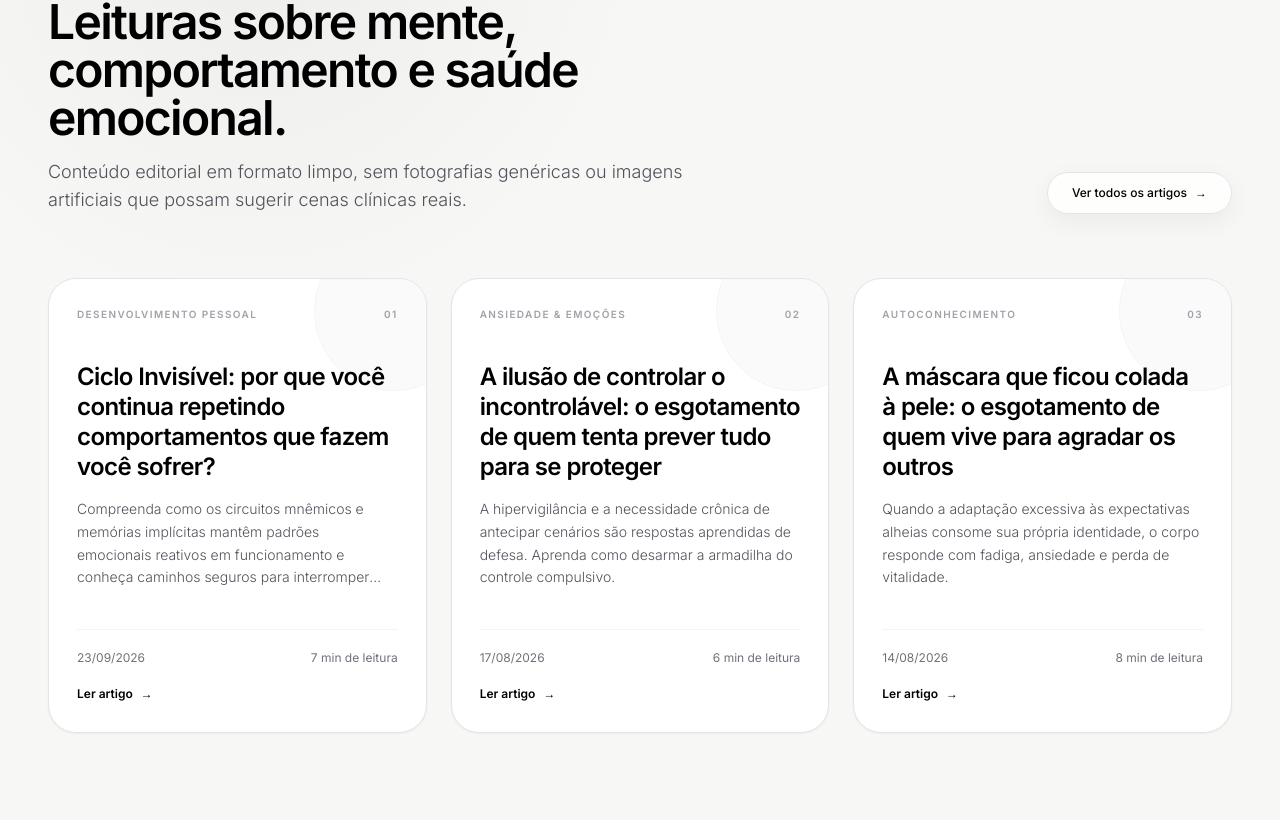
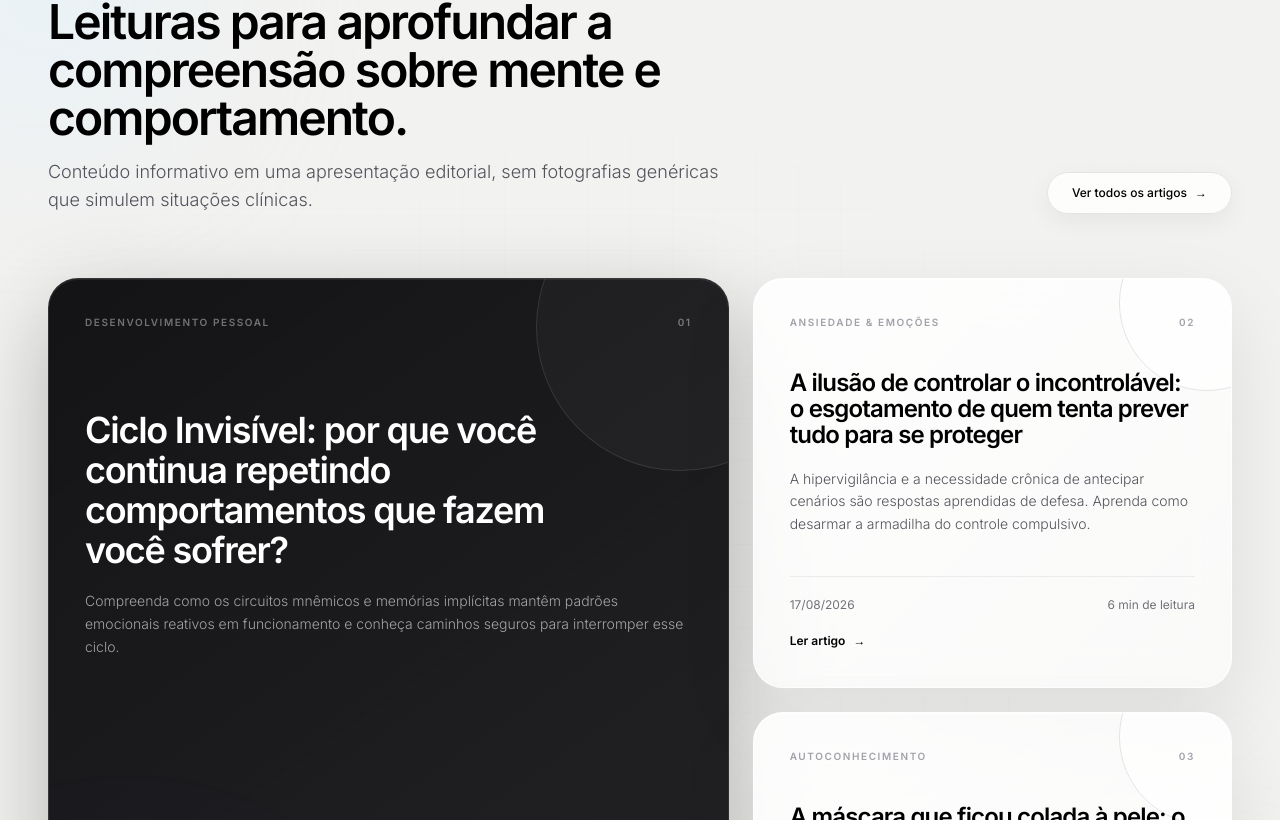
Before and after one commit to RennanLucas/cristiano-avila-site, a Next.js app: page / in a window 1280 px wide. Shown: the part 10060-10880 px from the top of the page. Built offline with nearby package versions, Linux system fonts and the light colour scheme.

Commit message:
design: create asymmetric animated editorial blog

```diff
--- a/src/components/BlogPreview.tsx
+++ b/src/components/BlogPreview.tsx
@@ -8,66 +8,80 @@ export default function BlogPreview() {
   const articles = ARTICLES_DATA.slice(0, 3);
 
   return (
-    <section id="blog" className="relative overflow-hidden bg-[#F7F7F5] py-24 lg:py-32">
-      <div className="pointer-events-none absolute inset-0 bg-[radial-gradient(circle_at_20%_10%,rgba(0,0,0,0.04),transparent_28%)]" />
+    <section id="blog" className="relative overflow-hidden bg-[#F2F2F0] py-24 lg:py-32">
+      <div className="pointer-events-none absolute inset-0 soft-grid opacity-[0.34] [mask-image:radial-gradient(circle_at_center,black,transparent_85%)]" />
+      <div className="aurora-orb absolute -left-20 top-8 h-64 w-64 rounded-full bg-sky-100/60 blur-[90px]" />
+      <div className="aurora-orb aurora-orb-delayed absolute -right-20 bottom-8 h-72 w-72 rounded-full bg-fuchsia-100/45 blur-[95px]" />
+
       <div className="relative z-10 mx-auto max-w-[1400px] px-6 lg:px-12">
-        <div className="mb-16 flex flex-col justify-between gap-6 md:flex-row md:items-end">
+        <motion.div
+          initial={{ opacity: 0, y: 20 }}
+          whileInView={{ opacity: 1, y: 0 }}
+          viewport={{ once: true }}
+          transition={{ duration: 0.6 }}
+          className="mb-16 flex flex-col justify-between gap-6 md:flex-row md:items-end"
+        >
           <div className="max-w-2xl">
-            <span className="text-[10px] font-semibold uppercase tracking-[0.18em] text-zinc-500">Blog & conteúdo</span>
-            <h2 className="mt-4 text-3xl font-semibold tracking-[-0.035em] text-black sm:text-4xl lg:text-5xl">
-              Leituras sobre mente, comportamento e saúde emocional.
+            <span className="editorial-label">Blog & conteúdo</span>
+            <h2 className="mt-4 text-3xl font-semibold tracking-[-0.04em] text-black sm:text-4xl lg:text-5xl">
+              Leituras para aprofundar a compreensão sobre mente e comportamento.
             </h2>
             <p className="mt-4 text-base font-light leading-relaxed text-zinc-600 lg:text-lg">
-              Conteúdo editorial em formato limpo, sem fotografias genéricas ou imagens artificiais que possam sugerir cenas clínicas reais.
+              Conteúdo informativo em uma apresentação editorial, sem fotografias genéricas que simulem situações clínicas.
             </p>
           </div>
 
-          <Link href="/blog" className="btn-outline inline-flex items-center gap-2 text-xs">
-            Ver todos os artigos <span aria-hidden="true">→</span>
-          </Link>
-        </div>
+          <Link href="/blog" className="btn-outline inline-flex items-center gap-2 text-xs">Ver todos os artigos <span aria-hidden="true">→</span></Link>
+        </motion.div>
 
-        <div className="grid grid-cols-1 gap-6 md:grid-cols-3">
-          {articles.map((article, idx) => (
+        <div className="grid gap-6 lg:grid-cols-12">
+          {articles.map((article, idx) => {
+            const featured = idx === 0;
+            return (
               <motion.article
                 key={article.slug}
-              initial={{ opacity: 0, y: 24 }}
-              whileInView={{ opacity: 1, y: 0 }}
+                initial={{ opacity: 0, y: 30, scale: 0.985 }}
+                whileInView={{ opacity: 1, y: 0, scale: 1 }}
                 viewport={{ once: true, margin: '-50px' }}
-              transition={{ duration: 0.55, delay: idx * 0.08, ease: [0.16, 1, 0.3, 1] }}
-              whileHover={{ y: -6 }}
-              className="group relative flex min-h-[390px] flex-col justify-between overflow-hidden rounded-[28px] border border-zinc-200 bg-white p-7 shadow-sm transition-shadow hover:shadow-[0_28px_70px_rgba(0,0,0,0.08)]"
+                transition={{ duration: 0.62, delay: idx * 0.09, ease: [0.16, 1, 0.3, 1] }}
+                whileHover={{ y: -7 }}
+                className={`${featured ? 'lg:col-span-7 lg:row-span-2' : 'lg:col-span-5'} group relative overflow-hidden rounded-[30px] ${featured ? 'premium-dark text-white min-h-[520px]' : 'premium-glass min-h-[250px]'} p-7 sm:p-9`}
               >
-              <div className="pointer-events-none absolute -right-12 -top-12 h-40 w-40 rounded-full border border-zinc-100 bg-zinc-50 transition-transform duration-700 group-hover:scale-125" />
-              <div className="relative z-10">
-                <div className="flex items-center justify-between gap-4 text-[10px] font-semibold uppercase tracking-[0.14em] text-zinc-400">
+                <div className={`pointer-events-none absolute ${featured ? '-right-24 -top-24 h-72 w-72 border-white/10 bg-white/[0.03]' : '-right-16 -top-16 h-44 w-44 border-zinc-200 bg-white/60'} rounded-full border transition-transform duration-700 group-hover:scale-125`} />
+                {featured && <div className="pointer-events-none absolute -bottom-20 -left-16 h-72 w-72 rounded-full bg-fuchsia-500/10 blur-[80px]" />}
+
+                <div className="relative z-10 flex h-full flex-col justify-between">
+                  <div>
+                    <div className={`flex items-center justify-between gap-4 text-[10px] font-semibold uppercase tracking-[0.16em] ${featured ? 'text-white/40' : 'text-zinc-400'}`}>
                       <span>{article.category}</span>
                       <span>{String(idx + 1).padStart(2, '0')}</span>
                     </div>
 
-                <h3 className="mt-10 text-2xl font-semibold leading-tight tracking-[-0.025em] text-black">
+                    <h3 className={`${featured ? 'mt-20 max-w-[90%] text-3xl sm:text-4xl text-white' : 'mt-10 text-2xl text-black'} font-semibold leading-[1.08] tracking-[-0.035em]`}>
                       <Link href={`/blog/${article.slug}`}>{article.title}</Link>
                     </h3>
 
-                <p className="mt-4 line-clamp-4 text-sm font-light leading-relaxed text-zinc-600">
+                    <p className={`${featured ? 'text-white/60 max-w-2xl' : 'text-zinc-600'} mt-5 line-clamp-4 text-sm font-light leading-relaxed`}>
                       {article.excerpt}
                     </p>
                   </div>
 
-              <div className="relative z-10 mt-10 border-t border-zinc-100 pt-5">
-                <div className="flex items-center justify-between gap-4 text-xs text-zinc-500">
+                  <div className={`${featured ? 'border-white/10' : 'border-zinc-200/70'} mt-10 border-t pt-5`}>
+                    <div className={`flex items-center justify-between gap-4 text-xs ${featured ? 'text-white/40' : 'text-zinc-500'}`}>
                       <span>{article.date}</span>
                       <span>{article.readTime}</span>
                     </div>
                     <Link
                       href={`/blog/${article.slug}`}
-                  className="mt-5 inline-flex items-center gap-2 text-xs font-semibold text-black transition-all group-hover:gap-3"
+                      className={`mt-5 inline-flex items-center gap-2 text-xs font-semibold transition-all group-hover:gap-4 ${featured ? 'text-white' : 'text-black'}`}
                     >
                       Ler artigo <span aria-hidden="true">→</span>
                     </Link>
                   </div>
+                </div>
               </motion.article>
-          ))}
+            );
+          })}
         </div>
       </div>
     </section>
```
Lines whose indentation alone changed are shown as unchanged.
